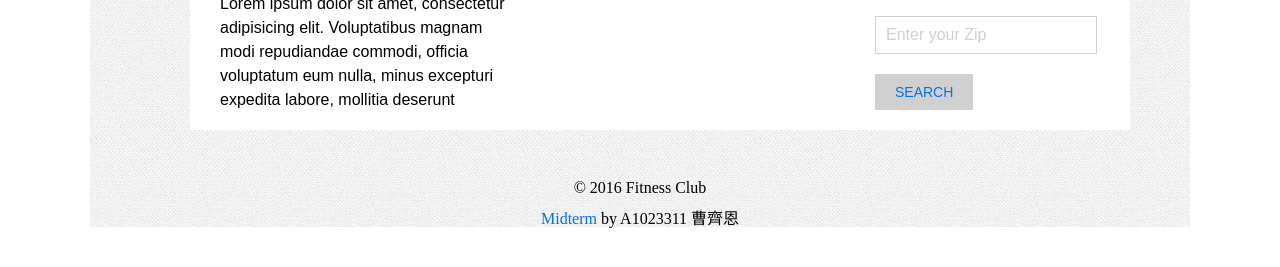
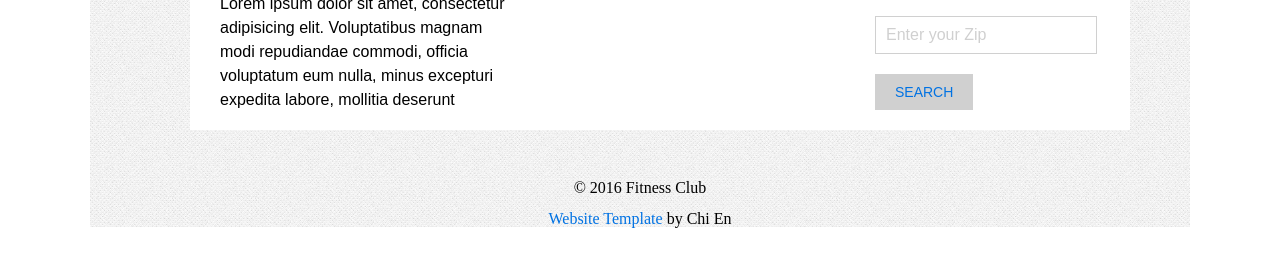
Before and after one commit to EasonGN/week5, a plain HTML site: page index.html in a window 1280 px wide. Shown: the part 1028-1295 px from the top of the page. Drawn offline with Linux system fonts and the light colour scheme.

Commit message:
Update index.html

```diff
--- a/index.html
+++ b/index.html
@@ -77,7 +77,7 @@
 		<div class="clear"></div>
 		<div class="footer">
 			<p>© 2016 Fitness Club</p>
-			<p><em>Midterm</em> by A1023311 曹齊恩</p>
+			<p><em>Website Template</em> by Chi En</p>
 		</div>
 
 	</div>
```
